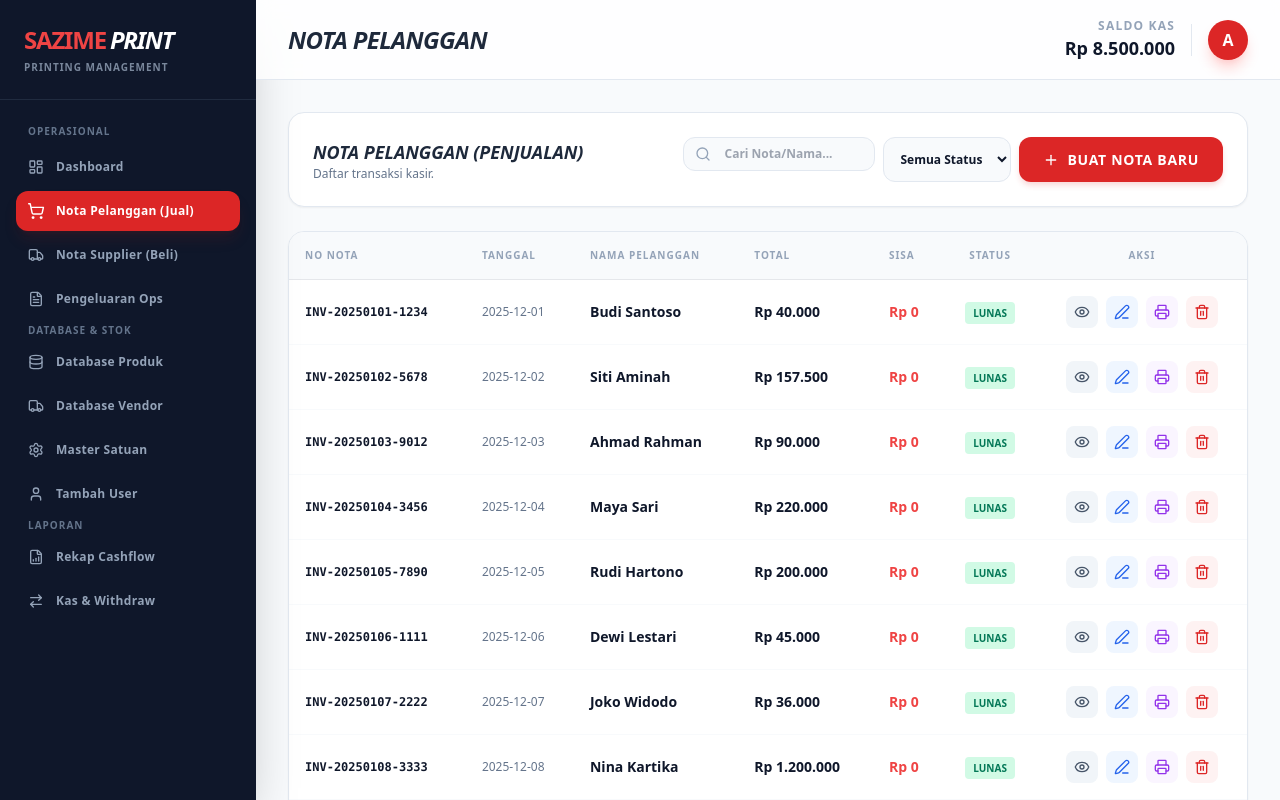
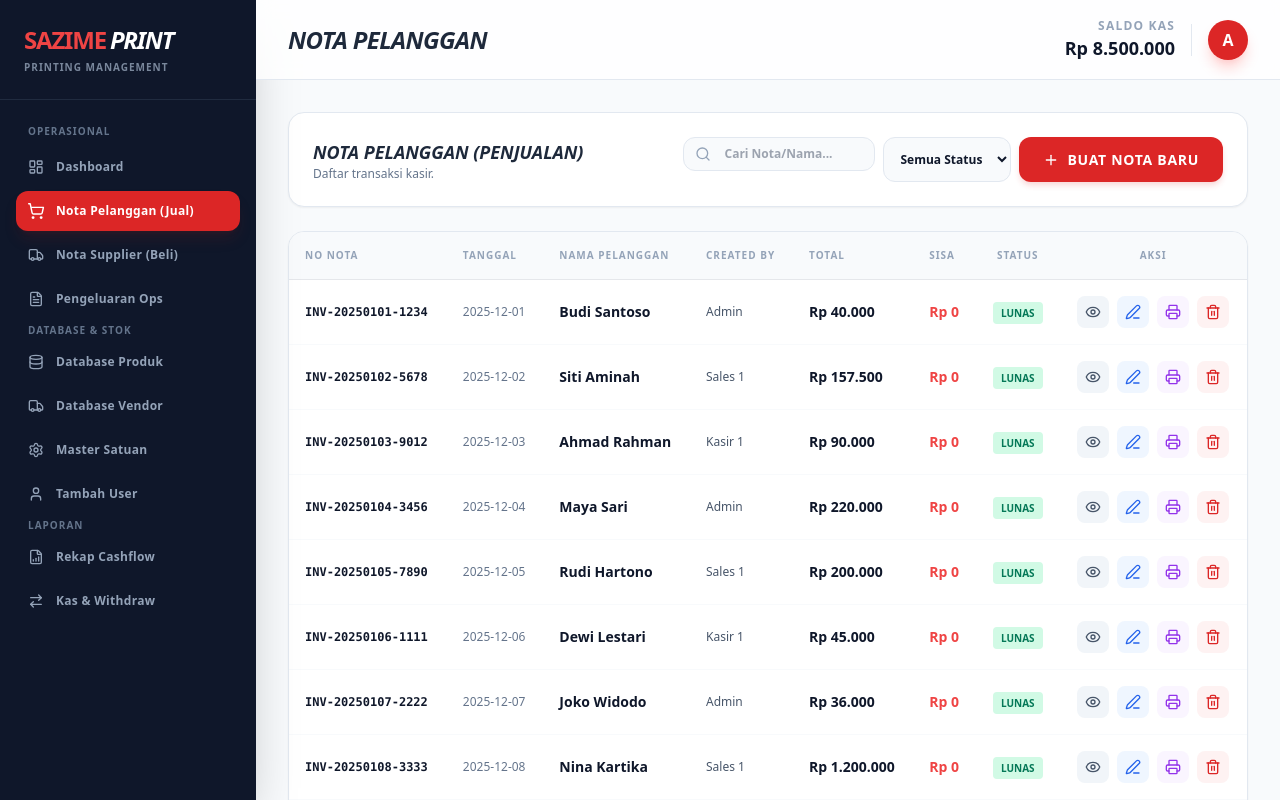
Before and after one commit to khoirulanam20/sazime-print, a React (Vite) app: page / in a window 1280 px wide. Both pictures are taken after a click on the button "Nota Pelanggan (Jual)". Shown: the top 800 px of the page. Built offline with nearby package versions, Linux system fonts and the light colour scheme.

Commit message:
Enhance invoice management: Added 'createdBy' field to sales invoices for better tracking of user actions. Updated invoice display to include the creator's name, ensuring clearer accountability. Adjusted invoice creation logic to default to 'Admin' if no creator is specified.

```diff
--- a/src/App.jsx
+++ b/src/App.jsx
@@ -1022,21 +1022,21 @@ const App = () => {
   const currentMonthPrefix = `${_now.getFullYear()}-${String(_now.getMonth() + 1).padStart(2, '0')}`;
 
   const [salesInvoices, setSalesInvoices] = useState([
-    { id: 'INV-20250101-1234', date: `${currentMonthPrefix}-01`, buyer: 'Budi Santoso', items: [{ productId: 1, name: 'MMT BANNER 280 GR', width: 200, length: 100, area: 2, unit: 'METER', price: 20000, qty: 1, discount: 0, subtotal: 40000 }], total: 40000, paid: 40000, remaining: 0, paymentMethod: 'Cash', status: 'lunas' },
-    { id: 'INV-20250102-5678', date: `${currentMonthPrefix}-02`, buyer: 'Siti Aminah', items: [{ productId: 2, name: 'MMT BANNER 480 GR', width: 300, length: 150, area: 4.5, unit: 'METER', price: 35000, qty: 3, discount: 0, subtotal: 157500 }], total: 157500, paid: 157500, remaining: 0, paymentMethod: 'Transfer', status: 'lunas' },
-    { id: 'INV-20250103-9012', date: `${currentMonthPrefix}-03`, buyer: 'Ahmad Rahman', items: [{ productId: 3, name: 'STICKER ORAJET - 1,06', width: 106, length: 200, area: 2.12, unit: 'METER', price: 45000, qty: 2, discount: 0, subtotal: 90000 }], total: 90000, paid: 90000, remaining: 0, paymentMethod: 'Cash', status: 'lunas' },
-    { id: 'INV-20250104-3456', date: `${currentMonthPrefix}-04`, buyer: 'Maya Sari', items: [{ productId: 4, name: 'STICKER MASTER - 1,26', width: 126, length: 180, area: 2.268, unit: 'METER', price: 55000, qty: 4, discount: 0, subtotal: 220000 }], total: 220000, paid: 220000, remaining: 0, paymentMethod: 'Transfer', status: 'lunas' },
-    { id: 'INV-20250105-7890', date: `${currentMonthPrefix}-05`, buyer: 'Rudi Hartono', items: [{ productId: 5, name: 'STICKER CINA - 1,56', width: 156, length: 220, area: 3.432, unit: 'METER', price: 40000, qty: 5, discount: 0, subtotal: 200000 }], total: 200000, paid: 200000, remaining: 0, paymentMethod: 'Cash', status: 'lunas' },
-    { id: 'INV-20250106-1111', date: `${currentMonthPrefix}-06`, buyer: 'Dewi Lestari', items: [{ productId: 6, name: 'LAMINASI GLOSS 100 GR - 1,06', width: 106, length: 150, area: 1.59, unit: 'METER', price: 15000, qty: 3, discount: 0, subtotal: 45000 }], total: 45000, paid: 45000, remaining: 0, paymentMethod: 'Transfer', status: 'lunas' },
-    { id: 'INV-20250107-2222', date: `${currentMonthPrefix}-07`, buyer: 'Joko Widodo', items: [{ productId: 7, name: 'LAMINASI GLOSS 120 GR - 1,06', width: 106, length: 180, area: 1.908, unit: 'METER', price: 18000, qty: 2, discount: 0, subtotal: 36000 }], total: 36000, paid: 36000, remaining: 0, paymentMethod: 'Cash', status: 'lunas' },
-    { id: 'INV-20250108-3333', date: `${currentMonthPrefix}-08`, buyer: 'Nina Kartika', items: [{ productId: 11, name: 'ALAT ROLL UP BANNER 60 X 160 CM', width: 60, length: 160, area: 0, unit: 'PCS', price: 150000, qty: 8, discount: 0, subtotal: 1200000 }], total: 1200000, paid: 1200000, remaining: 0, paymentMethod: 'Transfer', status: 'lunas' },
-    { id: 'INV-20250109-4444', date: `${currentMonthPrefix}-09`, buyer: 'Bayu Prasetyo', items: [{ productId: 12, name: 'ALBATROS 0,63', width: 63, length: 120, area: 0.756, unit: 'METER', price: 25000, lot: 'Roll', qty: 6, discount: 0, subtotal: 150000 }], total: 150000, paid: 150000, remaining: 0, paymentMethod: 'Cash', status: 'lunas' },
-    { id: 'INV-20250110-5555', date: `${currentMonthPrefix}-10`, buyer: 'Rina Amelia', items: [{ productId: 13, name: 'ALAT X BANNER 60 X 160 CM', width: 60, length: 160, area: 0, unit: 'PCS', price: 200000, qty: 7, discount: 0, subtotal: 1400000 }], total: 1400000, paid: 1400000, remaining: 0, paymentMethod: 'Transfer', status: 'lunas' },
-    { id: 'INV-20250111-6666', date: `${currentMonthPrefix}-11`, buyer: 'Fajar Nugroho', items: [{ productId: 8, name: 'LAMINASI DOFF 100 GR - 1,06', width: 106, length: 100, area: 1.06, unit: 'METER', price: 16000, qty: 4, discount: 0, subtotal: 64000 }], total: 64000, paid: 64000, remaining: 0, paymentMethod: 'Cash', status: 'lunas' },
-    { id: 'INV-20250112-7777', date: `${currentMonthPrefix}-12`, buyer: 'Linda Sari', items: [{ productId: 9, name: 'LAMINASI DOFF 120 GR - 1,06', width: 106, length: 140, area: 1.484, unit: 'METER', price: 19000, qty: 3, discount: 0, subtotal: 57000 }], total: 57000, paid: 57000, remaining: 0, paymentMethod: 'Transfer', status: 'lunas' },
-    { id: 'INV-20250113-8888', date: `${currentMonthPrefix}-13`, buyer: 'Doni Setiawan', items: [{ productId: 10, name: 'JASA CUTTING STICKER - 1,06', width: 106, length: 80, area: 0.848, unit: 'METER', price: 8000, qty: 2, discount: 0, subtotal: 16000 }], total: 16000, paid: 16000, remaining: 0, paymentMethod: 'Cash', status: 'lunas' },
-    { id: 'INV-20250114-9999', date: `${currentMonthPrefix}-14`, buyer: 'Sari Indah', items: [{ productId: 14, name: 'RING KELING BANNER', width: 0, length: 0, area: 0, unit: 'PACK', price: 25000, lot: 'Roll', qty: 3, discount: 0, subtotal: 75000 }], total: 75000, paid: 75000, remaining: 0, paymentMethod: 'Transfer', status: 'lunas' },
-    { id: 'INV-20250115-0001', date: `${currentMonthPrefix}-15`, buyer: 'Eko Prabowo', items: [{ productId: 1, name: 'MMT BANNER 280 GR', width: 250, length: 120, area: 3, unit: 'METER', price: 20000, qty: 2, discount: 0, subtotal: 60000 }, { productId: 3, name: 'STICKER ORAJET - 1,06', width: 106, length: 100, area: 1.06, unit: 'METER', price: 45000, qty: 1, discount: 0, subtotal: 45000 }], total: 105000, paid: 105000, remaining: 0, paymentMethod: 'Cash', status: 'lunas' },
+    { id: 'INV-20250101-1234', date: `${currentMonthPrefix}-01`, buyer: 'Budi Santoso', createdBy: 'Admin', items: [{ productId: 1, name: 'MMT BANNER 280 GR', width: 200, length: 100, area: 2, unit: 'METER', price: 20000, qty: 1, discount: 0, subtotal: 40000 }], total: 40000, paid: 40000, remaining: 0, paymentMethod: 'Cash', status: 'lunas' },
+    { id: 'INV-20250102-5678', date: `${currentMonthPrefix}-02`, buyer: 'Siti Aminah', createdBy: 'Sales 1', items: [{ productId: 2, name: 'MMT BANNER 480 GR', width: 300, length: 150, area: 4.5, unit: 'METER', price: 35000, qty: 3, discount: 0, subtotal: 157500 }], total: 157500, paid: 157500, remaining: 0, paymentMethod: 'Transfer', status: 'lunas' },
+    { id: 'INV-20250103-9012', date: `${currentMonthPrefix}-03`, buyer: 'Ahmad Rahman', createdBy: 'Kasir 1', items: [{ productId: 3, name: 'STICKER ORAJET - 1,06', width: 106, length: 200, area: 2.12, unit: 'METER', price: 45000, qty: 2, discount: 0, subtotal: 90000 }], total: 90000, paid: 90000, remaining: 0, paymentMethod: 'Cash', status: 'lunas' },
+    { id: 'INV-20250104-3456', date: `${currentMonthPrefix}-04`, buyer: 'Maya Sari', createdBy: 'Admin', items: [{ productId: 4, name: 'STICKER MASTER - 1,26', width: 126, length: 180, area: 2.268, unit: 'METER', price: 55000, qty: 4, discount: 0, subtotal: 220000 }], total: 220000, paid: 220000, remaining: 0, paymentMethod: 'Transfer', status: 'lunas' },
+    { id: 'INV-20250105-7890', date: `${currentMonthPrefix}-05`, buyer: 'Rudi Hartono', createdBy: 'Sales 1', items: [{ productId: 5, name: 'STICKER CINA - 1,56', width: 156, length: 220, area: 3.432, unit: 'METER', price: 40000, qty: 5, discount: 0, subtotal: 200000 }], total: 200000, paid: 200000, remaining: 0, paymentMethod: 'Cash', status: 'lunas' },
+    { id: 'INV-20250106-1111', date: `${currentMonthPrefix}-06`, buyer: 'Dewi Lestari', createdBy: 'Kasir 1', items: [{ productId: 6, name: 'LAMINASI GLOSS 100 GR - 1,06', width: 106, length: 150, area: 1.59, unit: 'METER', price: 15000, qty: 3, discount: 0, subtotal: 45000 }], total: 45000, paid: 45000, remaining: 0, paymentMethod: 'Transfer', status: 'lunas' },
+    { id: 'INV-20250107-2222', date: `${currentMonthPrefix}-07`, buyer: 'Joko Widodo', createdBy: 'Admin', items: [{ productId: 7, name: 'LAMINASI GLOSS 120 GR - 1,06', width: 106, length: 180, area: 1.908, unit: 'METER', price: 18000, qty: 2, discount: 0, subtotal: 36000 }], total: 36000, paid: 36000, remaining: 0, paymentMethod: 'Cash', status: 'lunas' },
+    { id: 'INV-20250108-3333', date: `${currentMonthPrefix}-08`, buyer: 'Nina Kartika', createdBy: 'Sales 1', items: [{ productId: 11, name: 'ALAT ROLL UP BANNER 60 X 160 CM', width: 60, length: 160, area: 0, unit: 'PCS', price: 150000, qty: 8, discount: 0, subtotal: 1200000 }], total: 1200000, paid: 1200000, remaining: 0, paymentMethod: 'Transfer', status: 'lunas' },
+    { id: 'INV-20250109-4444', date: `${currentMonthPrefix}-09`, buyer: 'Bayu Prasetyo', createdBy: 'Kasir 1', items: [{ productId: 12, name: 'ALBATROS 0,63', width: 63, length: 120, area: 0.756, unit: 'METER', price: 25000, lot: 'Roll', qty: 6, discount: 0, subtotal: 150000 }], total: 150000, paid: 150000, remaining: 0, paymentMethod: 'Cash', status: 'lunas' },
+    { id: 'INV-20250110-5555', date: `${currentMonthPrefix}-10`, buyer: 'Rina Amelia', createdBy: 'Admin', items: [{ productId: 13, name: 'ALAT X BANNER 60 X 160 CM', width: 60, length: 160, area: 0, unit: 'PCS', price: 200000, qty: 7, discount: 0, subtotal: 1400000 }], total: 1400000, paid: 1400000, remaining: 0, paymentMethod: 'Transfer', status: 'lunas' },
+    { id: 'INV-20250111-6666', date: `${currentMonthPrefix}-11`, buyer: 'Fajar Nugroho', createdBy: 'Sales 1', items: [{ productId: 8, name: 'LAMINASI DOFF 100 GR - 1,06', width: 106, length: 100, area: 1.06, unit: 'METER', price: 16000, qty: 4, discount: 0, subtotal: 64000 }], total: 64000, paid: 64000, remaining: 0, paymentMethod: 'Cash', status: 'lunas' },
+    { id: 'INV-20250112-7777', date: `${currentMonthPrefix}-12`, buyer: 'Linda Sari', createdBy: 'Kasir 1', items: [{ productId: 9, name: 'LAMINASI DOFF 120 GR - 1,06', width: 106, length: 140, area: 1.484, unit: 'METER', price: 19000, qty: 3, discount: 0, subtotal: 57000 }], total: 57000, paid: 57000, remaining: 0, paymentMethod: 'Transfer', status: 'lunas' },
+    { id: 'INV-20250113-8888', date: `${currentMonthPrefix}-13`, buyer: 'Doni Setiawan', createdBy: 'Admin', items: [{ productId: 10, name: 'JASA CUTTING STICKER - 1,06', width: 106, length: 80, area: 0.848, unit: 'METER', price: 8000, qty: 2, discount: 0, subtotal: 16000 }], total: 16000, paid: 16000, remaining: 0, paymentMethod: 'Cash', status: 'lunas' },
+    { id: 'INV-20250114-9999', date: `${currentMonthPrefix}-14`, buyer: 'Sari Indah', createdBy: 'Sales 1', items: [{ productId: 14, name: 'RING KELING BANNER', width: 0, length: 0, area: 0, unit: 'PACK', price: 25000, lot: 'Roll', qty: 3, discount: 0, subtotal: 75000 }], total: 75000, paid: 75000, remaining: 0, paymentMethod: 'Transfer', status: 'lunas' },
+    { id: 'INV-20250115-0001', date: `${currentMonthPrefix}-15`, buyer: 'Eko Prabowo', createdBy: 'Kasir 1', items: [{ productId: 1, name: 'MMT BANNER 280 GR', width: 250, length: 120, area: 3, unit: 'METER', price: 20000, qty: 2, discount: 0, subtotal: 60000 }, { productId: 3, name: 'STICKER ORAJET - 1,06', width: 106, length: 100, area: 1.06, unit: 'METER', price: 45000, qty: 1, discount: 0, subtotal: 45000 }], total: 105000, paid: 105000, remaining: 0, paymentMethod: 'Cash', status: 'lunas' },
   ]);
 
   const [purchaseInvoices, setPurchaseInvoices] = useState([
@@ -1895,6 +1895,7 @@ const App = () => {
         date: new Date().toISOString().slice(0, 10),
         buyer: '',
         paymentMethod: 'Cash',
+        createdBy: 'Admin',
       });
 
       // Item Entry State
@@ -1918,7 +1919,8 @@ const App = () => {
                 noTagihan: editItem.id,
                 date: editItem.date,
                 buyer: editItem.buyer,
-                paymentMethod: editItem.paymentMethod
+                paymentMethod: editItem.paymentMethod,
+                createdBy: editItem.createdBy || 'Admin'
             });
             setCart(editItem.items);
             setPaidAmount(editItem.paid);
@@ -2009,7 +2011,8 @@ const App = () => {
           paid: parseFloat(paidAmount),
           remaining: sisaTagihan < 0 ? 0 : sisaTagihan,
           paymentMethod: header.paymentMethod,
-          status: sisaTagihan <= 0 ? 'lunas' : 'belum_lunas'
+          status: sisaTagihan <= 0 ? 'lunas' : 'belum_lunas',
+          createdBy: header.createdBy || 'Admin'
         };
 
         if (editItem) {
@@ -2238,9 +2241,9 @@ const App = () => {
             <div className="bg-white rounded-2xl border border-slate-200 overflow-hidden shadow-sm">
               <table className="w-full text-left whitespace-nowrap">
                  <thead className="bg-slate-50 text-slate-400 text-[10px] uppercase font-black tracking-widest border-b">
-                   <tr><th className="p-4">No Nota</th><th className="p-4">Tanggal</th><th className="p-4">Nama Pelanggan</th><th className="p-4">Total</th><th className="p-4">Sisa</th><th className="p-4 text-center">Status</th><th className="p-4 text-center">Aksi</th></tr>
+                   <tr><th className="p-4">No Nota</th><th className="p-4">Tanggal</th><th className="p-4">Nama Pelanggan</th><th className="p-4">Created By</th><th className="p-4">Total</th><th className="p-4">Sisa</th><th className="p-4 text-center">Status</th><th className="p-4 text-center">Aksi</th></tr>
                  </thead>
-                 <tbody className="divide-y divide-slate-50 text-sm">{filteredList.map(inv => (<tr key={inv.id} className="hover:bg-slate-50"><td className="p-4 font-mono text-xs font-bold">{inv.id}</td><td className="p-4 text-xs text-slate-500">{inv.date}</td><td className="p-4 font-bold">{inv.buyer}</td><td className="p-4 font-black">{formatCurrency(inv.total)}</td><td className="p-4 font-bold text-red-500">{formatCurrency(inv.remaining)}</td><td className="p-4 text-center"><span className={`px-2 py-1 rounded text-[10px] font-black uppercase ${inv.status === 'lunas' ? 'bg-emerald-100 text-emerald-700' : 'bg-amber-100 text-amber-700'}`}>{inv.status.replace('_', ' ')}</span></td><td className="p-4 text-center">
+                 <tbody className="divide-y divide-slate-50 text-sm">{filteredList.map(inv => (<tr key={inv.id} className="hover:bg-slate-50"><td className="p-4 font-mono text-xs font-bold">{inv.id}</td><td className="p-4 text-xs text-slate-500">{inv.date}</td><td className="p-4 font-bold">{inv.buyer}</td><td className="p-4 text-xs text-slate-600">{inv.createdBy || '-'}</td><td className="p-4 font-black">{formatCurrency(inv.total)}</td><td className="p-4 font-bold text-red-500">{formatCurrency(inv.remaining)}</td><td className="p-4 text-center"><span className={`px-2 py-1 rounded text-[10px] font-black uppercase ${inv.status === 'lunas' ? 'bg-emerald-100 text-emerald-700' : 'bg-amber-100 text-amber-700'}`}>{inv.status.replace('_', ' ')}</span></td><td className="p-4 text-center">
                     <div className="flex justify-center gap-2">
                         <button onClick={() => { setEditItem(inv); setShowModal('invoice-detail'); }} className="p-2 bg-slate-100 hover:bg-slate-200 rounded-lg text-slate-600 transition" title="Lihat Detail"><Eye className="w-4 h-4" /></button>
                         <button onClick={() => { setEditItem(inv); setIsCreatingInvoice(true); }} className="p-2 bg-blue-50 hover:bg-blue-100 rounded-lg text-blue-600 transition" title="Edit Transaksi"><Edit3 className="w-4 h-4" /></button>
```
